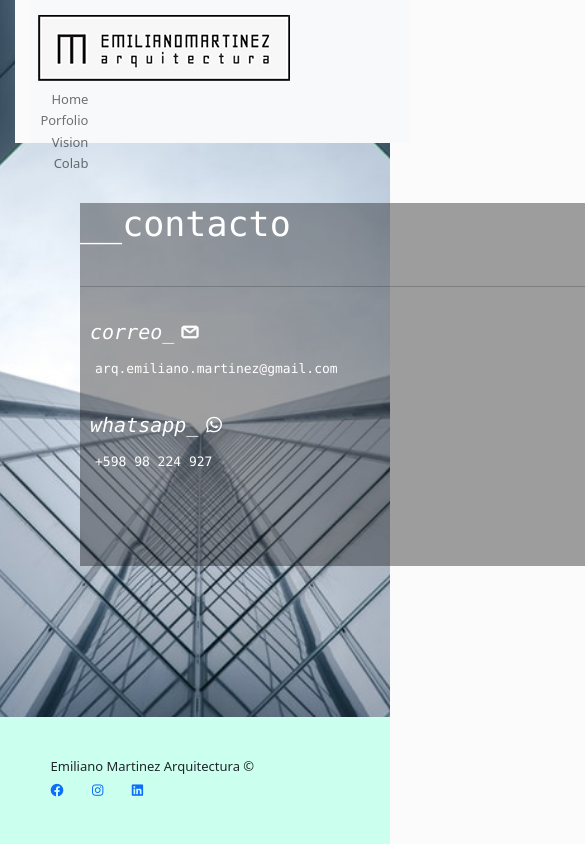
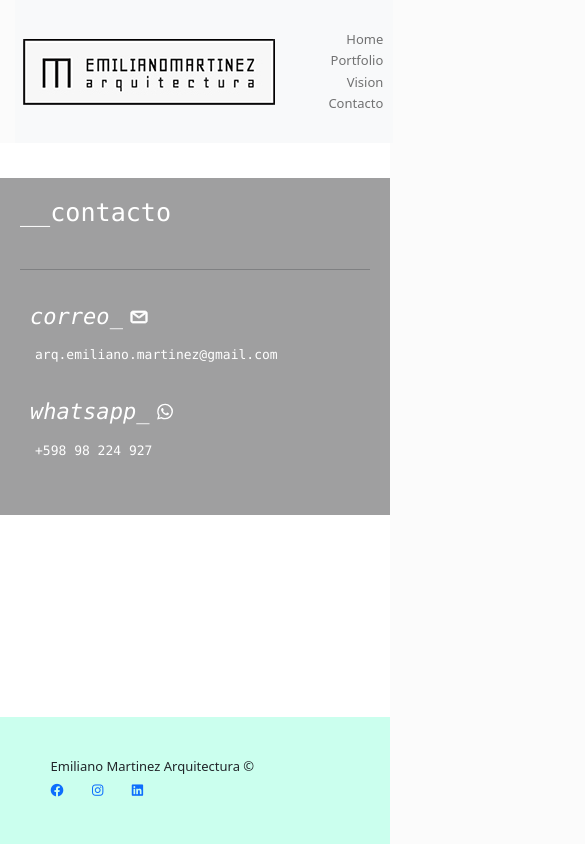
Before and after one commit to julord87/ARQ-WEB-MARTINEZ-GOMEZ, a website: page pages/contacto.html in a window 390 px wide. Shown: the top 844 px of the page, 585 px wide, since content can reach past the window. Drawn offline with nearby package versions, Linux system fonts and the light colour scheme.

Commit message:
responsive bugs fixed

```diff
--- a/css/styles.css
+++ b/css/styles.css
@@ -64,22 +64,22 @@ body {
 
 .container-colab {
   font-family:  Menlo, monospace;
-  height: 490px;
+  height: auto;
   width: 600px;
-  margin-top: 60px;
-  margin-left: 80px;
+  margin-left: 100px;
+  margin-top: 80px;
   background-color: rgba(17, 16, 19, 0.401);
-  margin-bottom: 23vh;
+  padding: 20px;
 }
 
 .container-contacto {
   font-family:  Menlo, monospace;
-  height: 43vh;
+  height: auto;
   width: 600px;
-  margin-top: 60px;
-  margin-left: 80px;
+  margin-left: 100px;
+  margin-top: 80px;
   background-color: rgba(17, 16, 19, 0.401);
-  margin-bottom: 23vh;
+  padding: 20px;
 }
 
 .icono {
@@ -408,10 +408,15 @@ footer {
     width: 100%;
   }
   .container-colab {
-    margin-top: 15px;
+    margin-top: 35px;
     margin-left: auto;
     margin-right: auto;
-    height: 100%;
+    width: 100%;
+  }
+  .container-contacto {
+    margin-top: 35px;
+    margin-left: auto;
+    margin-right: auto;
     width: 100%;
   }
   .footer-container {
--- a/pages/colaboraciones.html
+++ b/pages/colaboraciones.html
@@ -4,15 +4,15 @@
     <meta charset="UTF-8">
     <meta http-equiv="X-UA-Compatible" content="IE=edge">
     <meta name="viewport" content="width=device-width, initial-scale=1.0">
-    <title>EM - COLAB</title>
+    <title>EM - PORTFOLIO</title>
+    <!-- CSS LINK -->
+    <link rel="stylesheet" href="../css/styles.css">
     <!-- FAVICON -->
     <link rel="shortcut icon" href="../images/favicon.jpg" type="image/jpeg" />
     <!-- BACKGROUND IMAGE -->
-    <body background="../images/bg3.jpg" class="background">
+
     <!-- BOOTSTRAP -->
     <link href="https://cdn.jsdelivr.net/npm/bootstrap@5.1.3/dist/css/bootstrap.min.css" rel="stylesheet" integrity="sha384-1BmE4kWBq78iYhFldvKuhfTAU6auU8tT94WrHftjDbrCEXSU1oBoqyl2QvZ6jIW3" crossorigin="anonymous">
-    <!-- CSS LINK -->
-    <link rel="stylesheet" href="../css/styles.css">
     <!-- FONT AWESOME -->
     <link rel="stylesheet" href="https://cdnjs.cloudflare.com/ajax/libs/font-awesome/6.1.1/css/all.min.css">
 </head>
@@ -26,13 +26,13 @@
           <nav class="nav navbar navbar-expand-lg navbar-light bg-light">
             <a class="logo" href="../index.html"> <img src="../images/logo2.jpg" alt="logo"></a>
                 <ul class="navbar-nav">
-                <li class="nav-item nav-item-correct">
+                <li class="nav-item">
                   <a class="nav-link" href="../index.html">Home</a>
                 </li>
-                <li class="nav-item nav-item-correct">
-                  <a class="nav-link" href="./portfolio.html">Porfolio</a>
+                <li class="nav-item">
+                  <a class="nav-link" href="./portfolio.html">Portfolio</a>
                 </li>
-                <li class="nav-item nav-item-correct">
+                <li class="nav-item">
                   <a class="nav-link" href="./vision.html">Vision</a>
                 </li>
                 <li class="nav-item">
--- a/pages/contacto.html
+++ b/pages/contacto.html
@@ -4,15 +4,15 @@
     <meta charset="UTF-8">
     <meta http-equiv="X-UA-Compatible" content="IE=edge">
     <meta name="viewport" content="width=device-width, initial-scale=1.0">
-    <title>EM - CONTACTO</title>
+    <title>EM - PORTFOLIO</title>
+    <!-- CSS LINK -->
+    <link rel="stylesheet" href="../css/styles.css">
     <!-- FAVICON -->
     <link rel="shortcut icon" href="../images/favicon.jpg" type="image/jpeg" />
     <!-- BACKGROUND IMAGE -->
-    <body background="../images/bg3.jpg" class="background">
+
     <!-- BOOTSTRAP -->
     <link href="https://cdn.jsdelivr.net/npm/bootstrap@5.1.3/dist/css/bootstrap.min.css" rel="stylesheet" integrity="sha384-1BmE4kWBq78iYhFldvKuhfTAU6auU8tT94WrHftjDbrCEXSU1oBoqyl2QvZ6jIW3" crossorigin="anonymous">
-    <!-- CSS LINK -->
-    <link rel="stylesheet" href="../css/styles.css">
     <!-- FONT AWESOME -->
     <link rel="stylesheet" href="https://cdnjs.cloudflare.com/ajax/libs/font-awesome/6.1.1/css/all.min.css">
 </head>
@@ -26,17 +26,17 @@
           <nav class="nav navbar navbar-expand-lg navbar-light bg-light">
             <a class="logo" href="../index.html"> <img src="../images/logo2.jpg" alt="logo"></a>
                 <ul class="navbar-nav">
-                <li class="nav-item nav-item-correct">
+                <li class="nav-item">
                   <a class="nav-link" href="../index.html">Home</a>
                 </li>
-                <li class="nav-item nav-item-correct">
-                  <a class="nav-link" href="./portfolio.html">Porfolio</a>
+                <li class="nav-item">
+                  <a class="nav-link" href="./portfolio.html">Portfolio</a>
                 </li>
-                <li class="nav-item nav-item-correct">
+                <li class="nav-item">
                   <a class="nav-link" href="./vision.html">Vision</a>
                 </li>
-                <li class="nav-item nav-item-correct">
-                  <a class="nav-link" href="./colaboraciones.html">Colab</a>
+                <li class="nav-item">
+                  <a class="nav-link" href="./contacto.html">Contacto</a>
                 </li>
               </ul>
             </div>
@@ -65,8 +65,6 @@
 
     <!-- FOOTER -->
 
-    <!-- FOOTER -->
-
     <div class="container-fluid">
       <footer class="row footerBg paddingTB">
           <div class="col-lg-2 col-xs-12">
```
Also changed, not shown: pages/vision.html (+1 -4 lines). Lines whose indentation alone changed are shown as unchanged.
